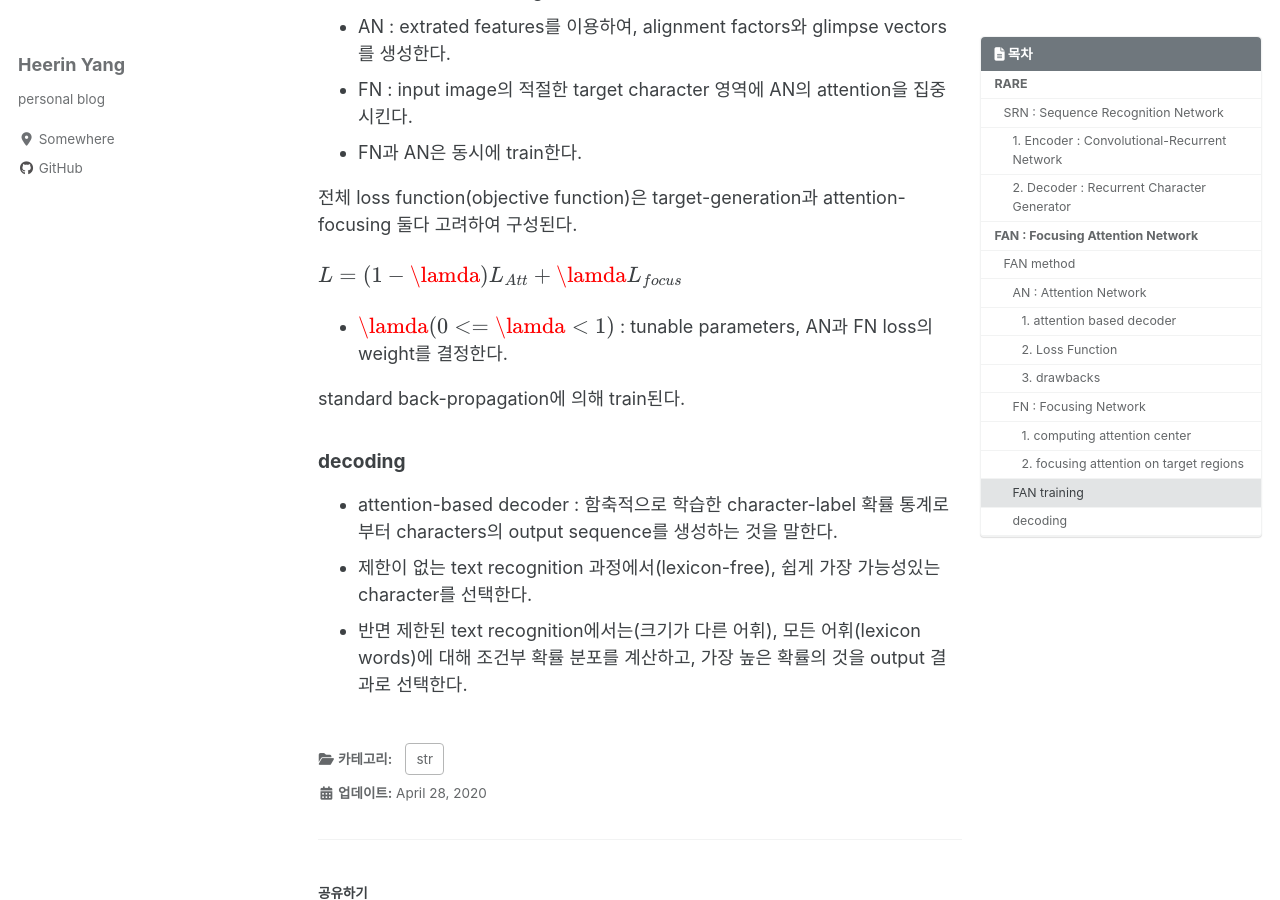
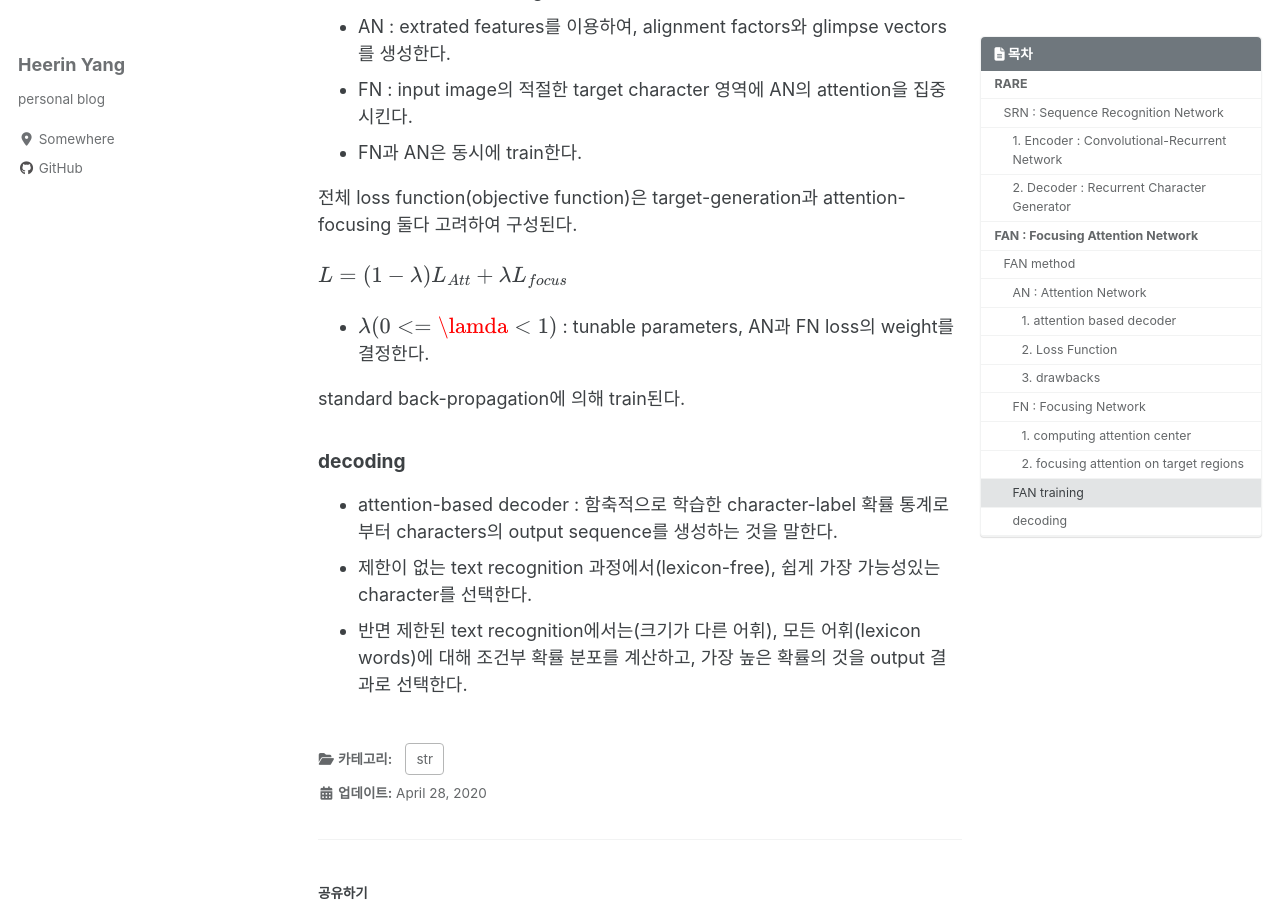
Before and after one commit to hryang06/hryang06.github.io, a Jekyll site: the page built from _posts/2020-04-28-Attn.md, in a window 1280 px wide and 900 px high, scrolled down 10139 px. Built offline with Jekyll 4.4.1, drawn with Linux system fonts in a browser that asks for light colours; cached includes are drawn as plain includes; nearby versions of some CDN libraries; formulas are drawn with MathJax 3.

Commit message:
Modfiy lambda

```diff
--- a/_posts/2020-04-28-Attn.md
+++ b/_posts/2020-04-28-Attn.md
@@ -206,8 +206,8 @@ ResNet + (BiLSTM) + AN + FN = FAN 이렇게 하나의 네트워크로 만든다.
 
 전체 loss function(objective function)은 target-generation과 attention-focusing 둘다 고려하여 구성된다.
 
-$$L = (1 - \lamda)L_{Att} + \lamda L_{focus}$$
-- $$\lamda (0 <= \lamda < 1)$$ : tunable parameters, AN과 FN loss의 weight를 결정한다.
+$$L = (1 - \lambda)L_{Att} + \lambda L_{focus}$$
+- $$\lambda (0 <= \lamda < 1)$$ : tunable parameters, AN과 FN loss의 weight를 결정한다.
 
 standard back-propagation에 의해 train된다.
 
```
